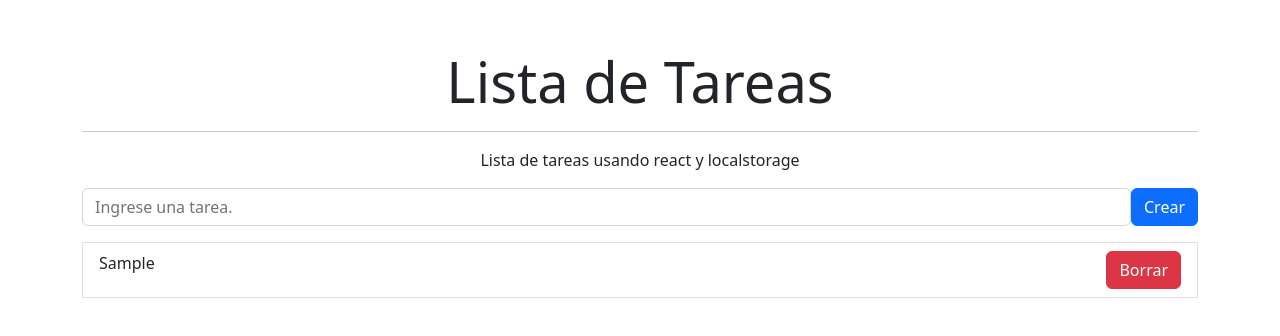
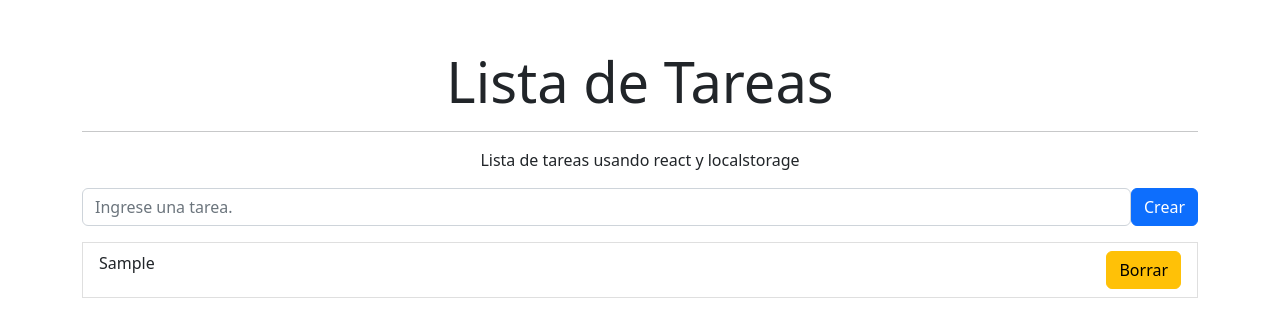
Before and after one commit to josesant/ListaTareas, a React (Create React App) app: page / in a window 1280 px wide. Both pictures are taken after typing "Sample" into the empty fields and a click on the button "Crear". Shown: the top 336 px of the page. Built offline with nearby package versions, Linux system fonts and the light colour scheme.

Commit message:
cambio de prueba

```diff
--- a/src/components/ItemTarea.js
+++ b/src/components/ItemTarea.js
@@ -8,7 +8,7 @@ const ItemTarea = (props) => {
                 {props.tareaCargada}
                 <div className="d-flex justify-content-beetwen">
                     <Button
-                        variant="danger"
+                        variant="warning"
                         onClick={() => props.borrarTarea(props.tareaCargada)}
                     >
                     Borrar
```
